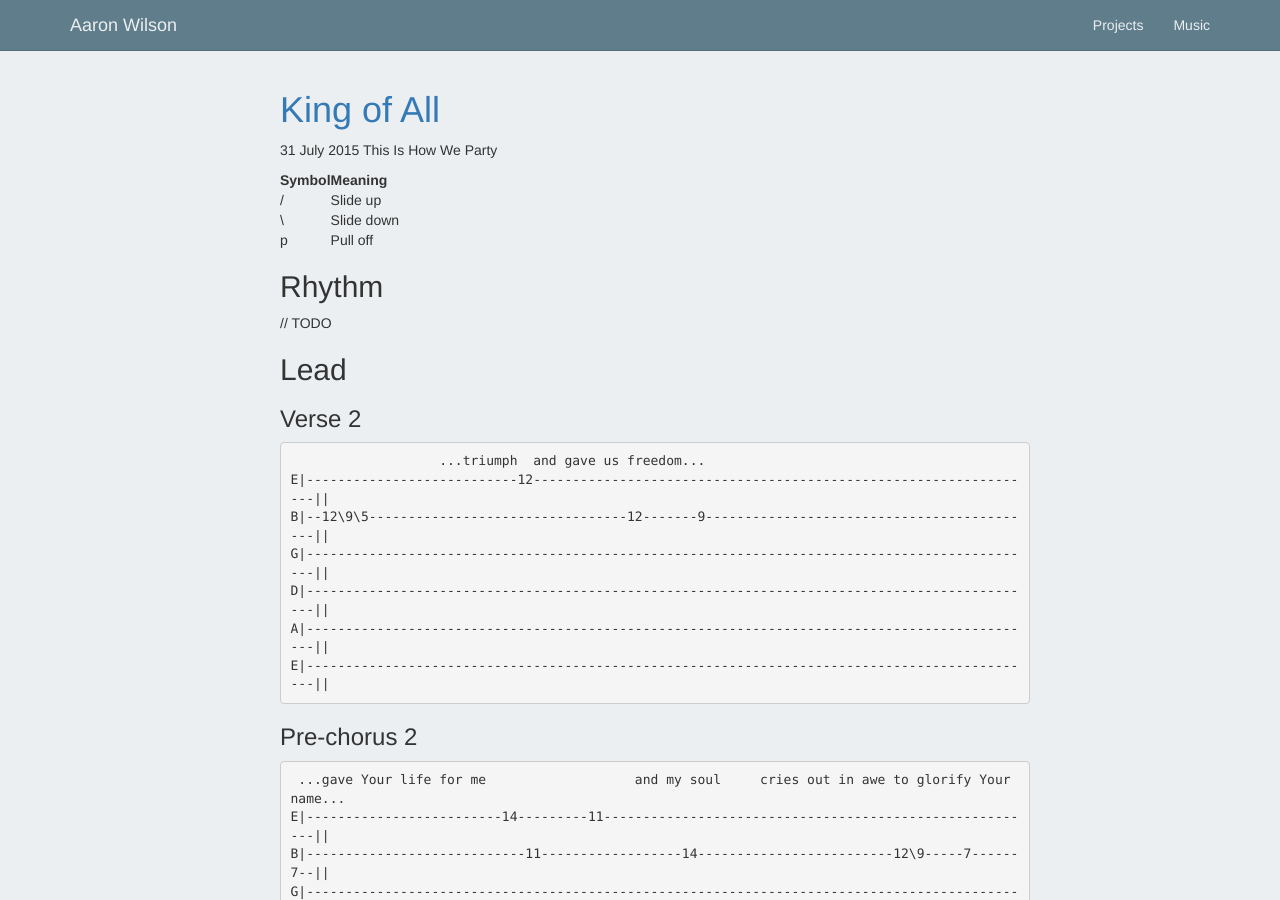
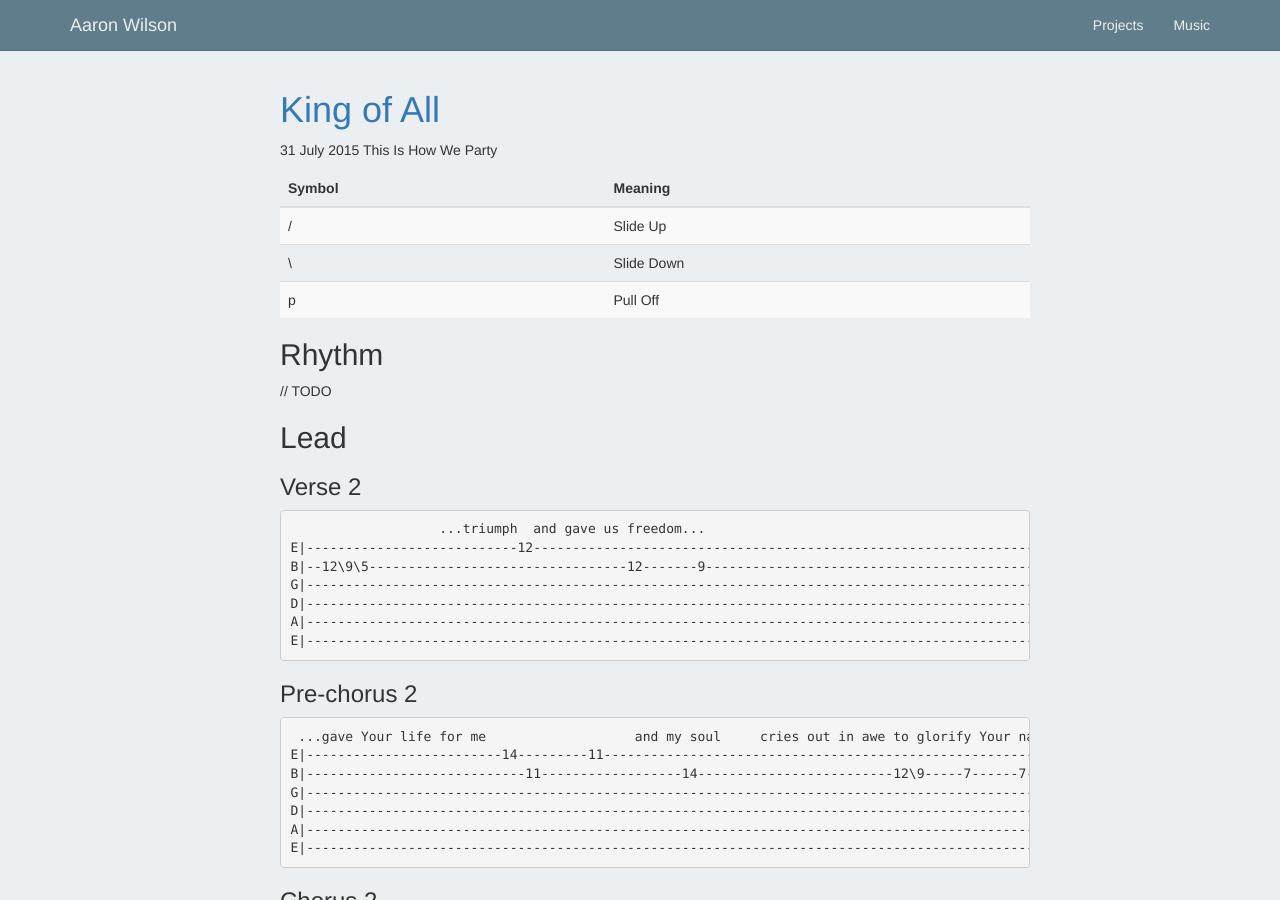
Before and after one commit to aarontwf/limebyte.github.io, a Jekyll site: the page built from _posts/2015-07-31-king-of-all.html, in a window 1280 px wide and 900 px high. Built offline with Jekyll 4.4.1, drawn with Linux system fonts in a browser that asks for light colours; nearby versions of some CDN libraries.

Commit message:
Update and rename 2015-07-31-king-of-all.md to 2015-07-31-king-of-all.html

````diff
--- a/_posts/2015-07-31-king-of-all.md
+++ b/_posts/2015-07-31-king-of-all.html
@@ -7,18 +7,35 @@ categories: [the-revolution, this-is-how-we-party]
 date: 2015-07-31 13:00:00
 ---
 
-| Symbol | Meaning   |
-| ------ | --------- |
-| /      | Slide up  |
-| \      | Slide down  |
-| p      | Pull off  |
+<table class="table table-striped">
+  <thead>
+    <tr>
+      <th>Symbol</th>
+      <th>Meaning</th>
+    </tr>
+  </thead>
+  <tbody>
+    <tr>
+      <td>/</td>
+      <td>Slide Up</td>
+    </tr>
+    <tr>
+      <td>\</td>
+      <td>Slide Down</td>
+    </tr>
+    <tr>
+      <td>p</td>
+      <td>Pull Off</td>
+    </tr>
+  </tbody>
+<table>
 
-## Rhythm
-// TODO
+<h2>Rhythm</h2>
+<p>// TODO</p>
 
-## Lead
-### Verse 2
-```
+<h2>Lead</h2>
+<h3>Verse 2</h3>
+<pre>
                    ...triumph  and gave us freedom...
 E|---------------------------12-----------------------------------------------------------------||
 B|--12\9\5---------------------------------12-------9-------------------------------------------||
@@ -26,9 +43,10 @@ G|------------------------------------------------------------------------------
 D|----------------------------------------------------------------------------------------------||
 A|----------------------------------------------------------------------------------------------||
 E|----------------------------------------------------------------------------------------------||
-```
-### Pre-chorus 2
-```
+</pre>
+
+<h3>Pre-chorus 2</h3>
+<pre>
  ...gave Your life for me                   and my soul     cries out in awe to glorify Your name...
 E|-------------------------14---------11--------------------------------------------------------||
 B|----------------------------11------------------14-------------------------12\9-----7------7--||
@@ -36,10 +54,10 @@ G|------------------------------------------------------------------------------
 D|----------------------------------------------------------------------------------------------||
 A|----------------------------------------------------------------------------------------------||
 E|----------------------------------------------------------------------------------------------||
-```
+</pre>
 
-### Chorus 2
-```
+<h3>Chorus 2</h3>
+<pre>
  Shout Your name It is great King of all King of all            Lord You reign have Your way
 E|--7/12-------------------------------------------------------------------------------------12-||
 B|-----------------------------------9----------------------12----------------------------------||
@@ -71,14 +89,14 @@ G|--------9-9-9-9-9-9-9-9-9--9--9--9--9--9--9--9--9--9-9-9-9-9-9-9-9-9-9-9-9-9-9
 D|----------------------------------------------------------------------------------------------||
 A|----------------------------------------------------------------------------------------------||
 E|----------------------------------------------------------------------------------------------||
-```
+</pre>
 
-### Instumental
-```
+<h3>Instumental</h3>
+<pre>
 E|--------14------------14--14--16--14--12----14--14--16--14--12--12----------------------------||
 B|--12--------------12--------------------------------------------------------------------------||
 G|----------------------------------------------------------------------------------------------||
 D|----------------------------------------------------------------------------------------------||
 A|----------------------------------------------------------------------------------------------||
 E|----------------------------------------------------------------------------------------------||
-```
+</pre>
````
